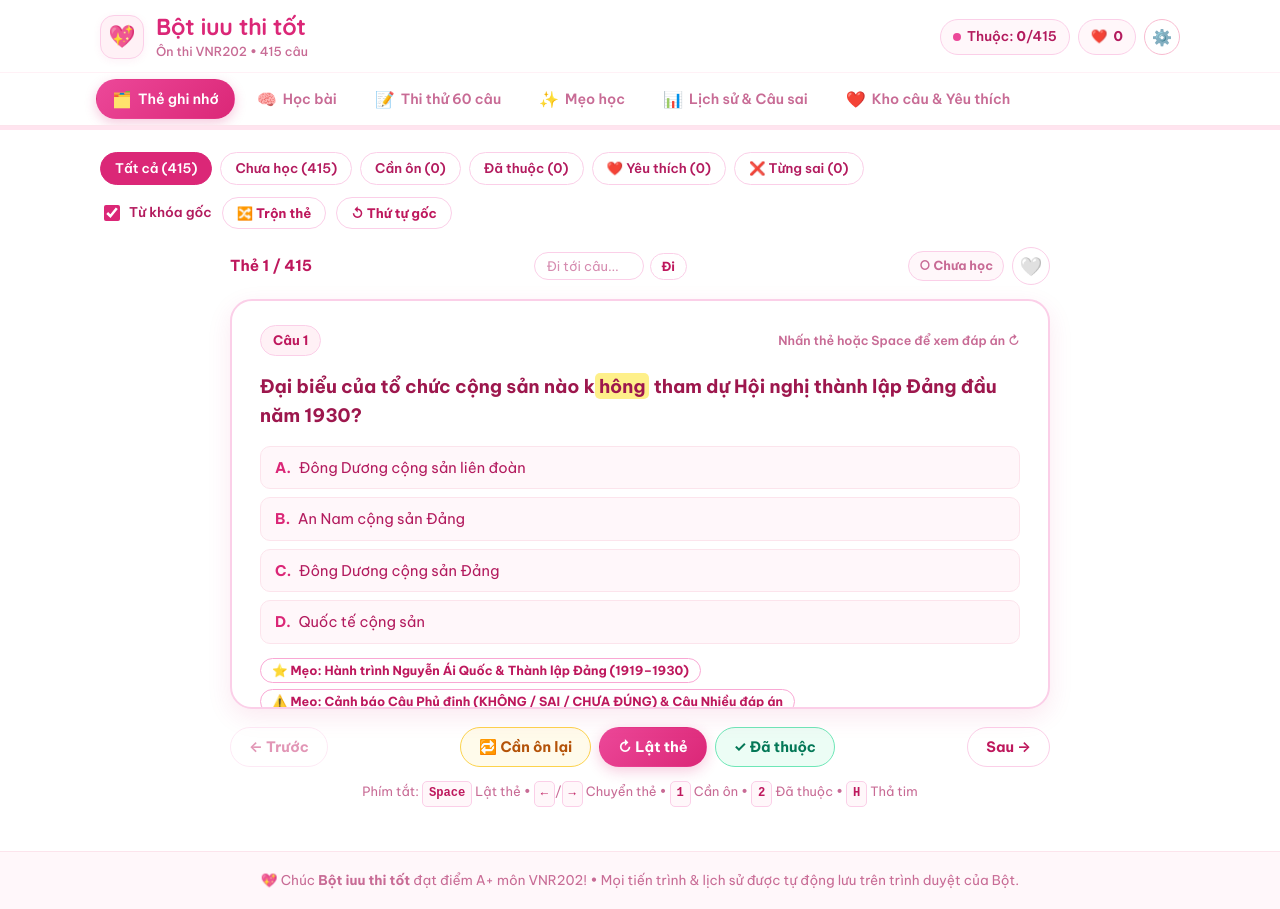
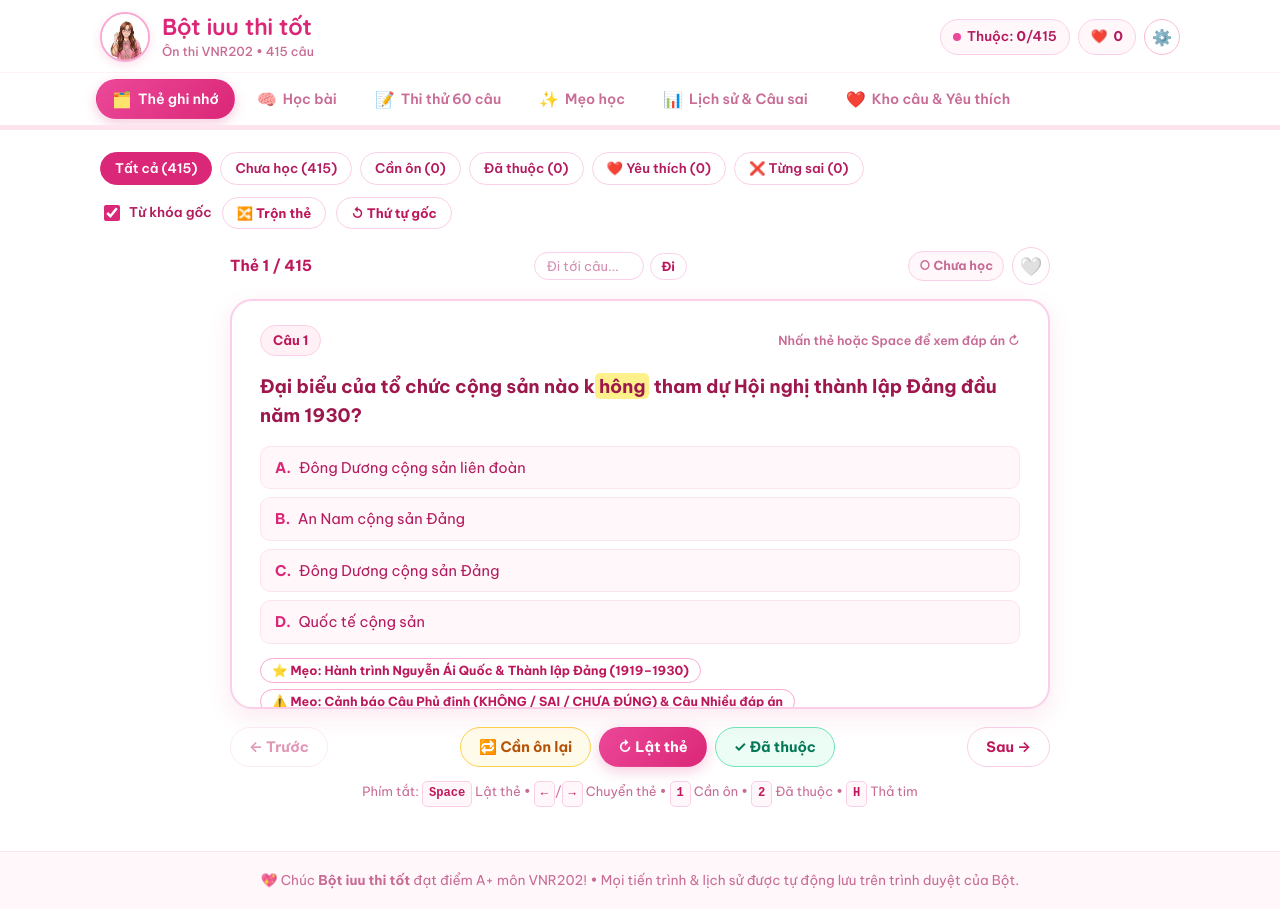
Before and after one commit to HoangLuu217/bot-iu-co-len, a plain HTML site: page index.html in a window 1280 px wide. Drawn offline with Linux system fonts and the light colour scheme.

Commit message:
feat: add logo.jpg and configure custom domain botiucolen.hoangluu.id.vn

```diff
--- a/index.html
+++ b/index.html
@@ -5,6 +5,8 @@
   <meta charset="UTF-8" />
   <meta name="viewport" content="width=device-width, initial-scale=1.0" />
   <title>Bột iuu thi tốt — Ôn thi VNR202</title>
+  <link rel="icon" type="image/jpeg" href="logo.jpg" />
+  <link rel="apple-touch-icon" href="logo.jpg" />
   <meta name="description"
     content="Web học bài VNR202 kiểu Quizlet dành riêng cho Bột: Flashcard, Học bài, Đề thi 60 câu ngẫu nhiên, Mẹo học có link từng câu, Lưu tiến trình & Lịch sử làm đề." />
   <link rel="preconnect" href="https://fonts.googleapis.com" />
@@ -20,7 +22,9 @@
   <header class="site-header">
     <div class="header-inner">
       <div class="brand" id="brandHome" role="button" tabindex="0" title="Về trang học">
-        <span class="brand-heart" aria-hidden="true">💖</span>
+        <span class="brand-logo-wrap">
+          <img src="logo.jpg" alt="Logo Bột iuu thi tốt" class="brand-logo" />
+        </span>
         <div class="brand-text">
           <h1 class="brand-title">Bột iuu thi tốt</h1>
           <p class="brand-sub">Ôn thi VNR202 • 415 câu</p>
--- a/styles.css
+++ b/styles.css
@@ -129,22 +129,33 @@ mark.kw-hl {
   user-select: none;
 }
 
-.brand-heart {
-  width: 44px;
-  height: 44px;
-  border-radius: 14px;
-  background: var(--pink-50);
-  border: 1.5px solid var(--pink-200);
+.brand-logo-wrap {
+  width: 50px;
+  height: 50px;
+  border-radius: 50%;
+  background: #ffffff;
+  border: 2px solid var(--pink-300);
   display: inline-flex;
   align-items: center;
   justify-content: center;
-  font-size: 22px;
-  box-shadow: var(--shadow-sm);
-  transition: transform 0.2s ease;
-}
-
-.brand:hover .brand-heart {
-  transform: scale(1.07) rotate(-4deg);
+  overflow: hidden;
+  flex-shrink: 0;
+  box-shadow: 0 3px 10px rgba(219, 39, 119, 0.14);
+  transition: transform 0.2s ease, border-color 0.2s ease;
+}
+
+.brand-logo {
+  width: 100%;
+  height: 100%;
+  object-fit: cover;
+  object-position: center 26%;
+  transform: scale(1.22);
+  display: block;
+}
+
+.brand:hover .brand-logo-wrap {
+  transform: scale(1.07) rotate(-3deg);
+  border-color: var(--pink-500);
 }
 
 .brand-title {
```
Also changed, not shown: logo.jpg (added), 1 other file.
